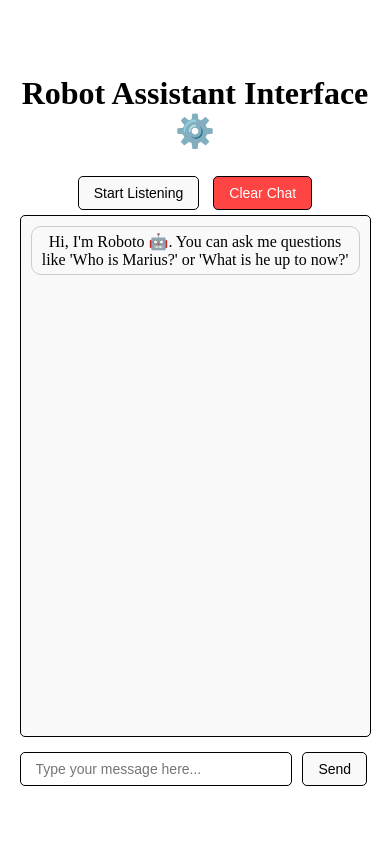
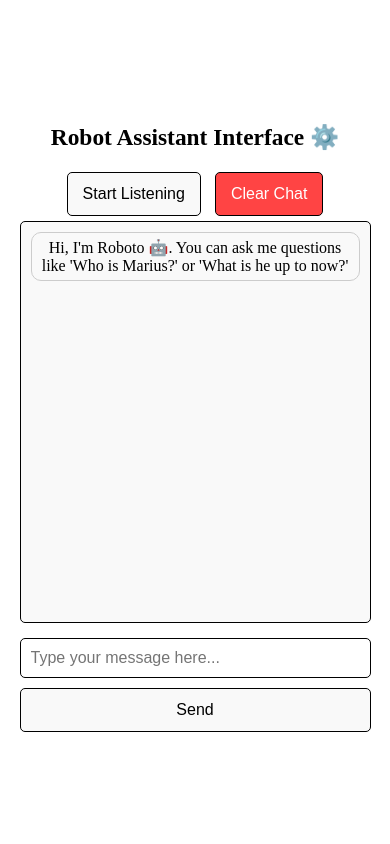
Before and after one commit to motomario/voiceAI, a Django app: page /voiceAI/ in a window 390 px wide. Run offline with Django 4.2, Linux system fonts and the light colour scheme.

Commit message:
responsive update

```diff
--- a/voiceAI/templates/voiceAI/index.html
+++ b/voiceAI/templates/voiceAI/index.html
@@ -2,6 +2,7 @@
 <html lang="en">
 <head>
     <meta charset="UTF-8">
+    <meta name="viewport" content="width=device-width, initial-scale=1">
     <title>Roboto 🤖</title>
     <script src="https://ajax.googleapis.com/ajax/libs/jquery/3.6.0/jquery.min.js"></script>
 <style>
@@ -110,29 +111,47 @@
         flex-shrink: 0;
     }
 
-    @media screen and (max-width: 600px) {
-        body {
-            flex-direction: column;
+   @media only screen and (max-width: 600px) {
+    #transcription-container {
+        width: 90%; /* Adjusted for mobile screens */
+        margin: 10px auto; /* Reduced margin for smaller screens */
     }
-        #transcription-container {
-            width: 90%;
+
+	h1 {
+        font-size: 6vw; /* Use viewport width units to scale text size dynamically */
+        white-space: nowrap; /* Prevent the title from wrapping to a new line */
     }
+
     #chat-box {
-            height: 500px;
+        height: 45vh; /* Using viewport height so it's relative to the device's screen */
+        margin-bottom: 5px; /* Adjust spacing as needed */
     }
-        button, #user-text-input {
-            font-size: 14px;
-            padding: 8px 15px;
+
+    button {
+        padding: 12px 15px; /* Increase padding for better touch interaction */
+        font-size: 1em; /* Maintain font size consistent and relative */
     }
+
+    #user-text-input, button {
+        font-size: 16px; /* Ensures text remains legible on small screens */
+    }
+
+    #text-input-container {
+        flex-direction: column; /* Stack the input and button on top of each other */
+        width: 100%; /* Full width to utilize space */
+    }
+
     #user-text-input {
-            width: auto;
-            flex-grow: 0;
-            flex-basis: 100%;
+        flex-grow: 1;
+        width: 100%; /* Full width for the text input */
+        margin: 5px 0; /* Adjust spacing around the text input */
     }
-        #start-listening, #stop-listening, #clear-chat, #send-message {
-            flex-basis: auto;
+
+    #send-message {
+        width: 100%; /* Button takes full width */
     }
 }
+
 </style>
 
 </head>
```
Lines whose indentation alone changed are shown as unchanged.
